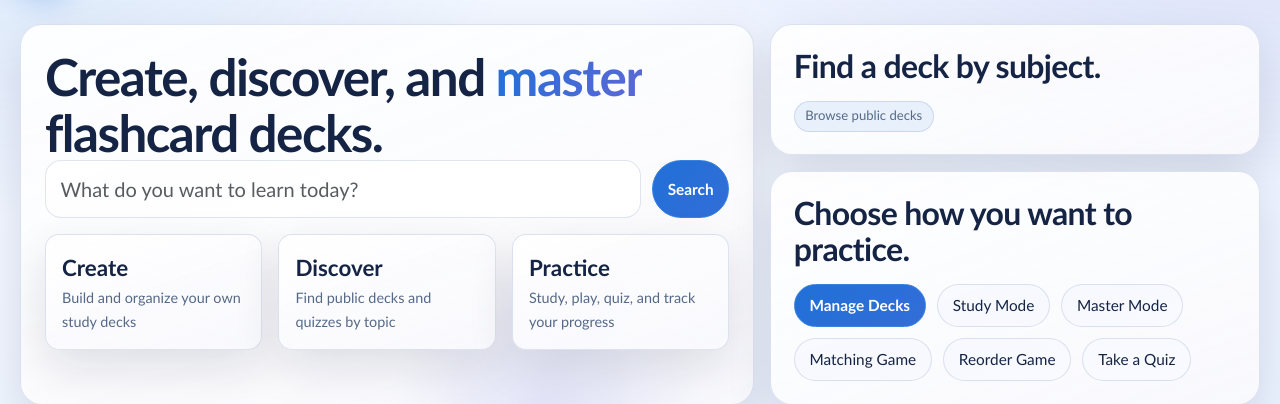
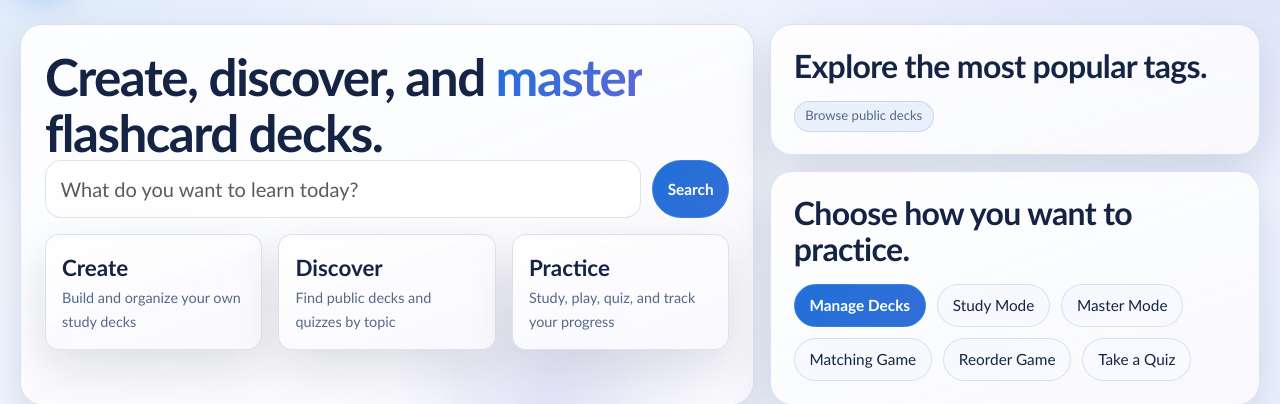
Before and after one commit to Aden-1/Cards, a Flask app: page / in a window 1280 px wide. Shown: the part 71-475 px from the top of the page. Run offline with Flask 3, Linux system fonts and the light colour scheme; parts of the project's set-up code (start-up, migrations or seed data) failed here and were passed over; some libraries are stand-ins or nearby versions.

Commit message:
update homepage tag heading

```diff
--- a/templates/index.html
+++ b/templates/index.html
@@ -19,7 +19,7 @@
     </article>
     <div class="home-discovery-panels stagger">
         <section class="info-panel home-topics-panel">
-            <h2 class="page-title home-section-title">Find a deck by subject.</h2>
+            <h2 class="page-title home-section-title">Explore the most popular tags.</h2>
             <div class="card-rail">
                 {% if featured_tags %}
                     {% for item in featured_tags %}
```
Also changed, not shown: tests/test_sharing_and_urls.py (+2 -1 lines).
